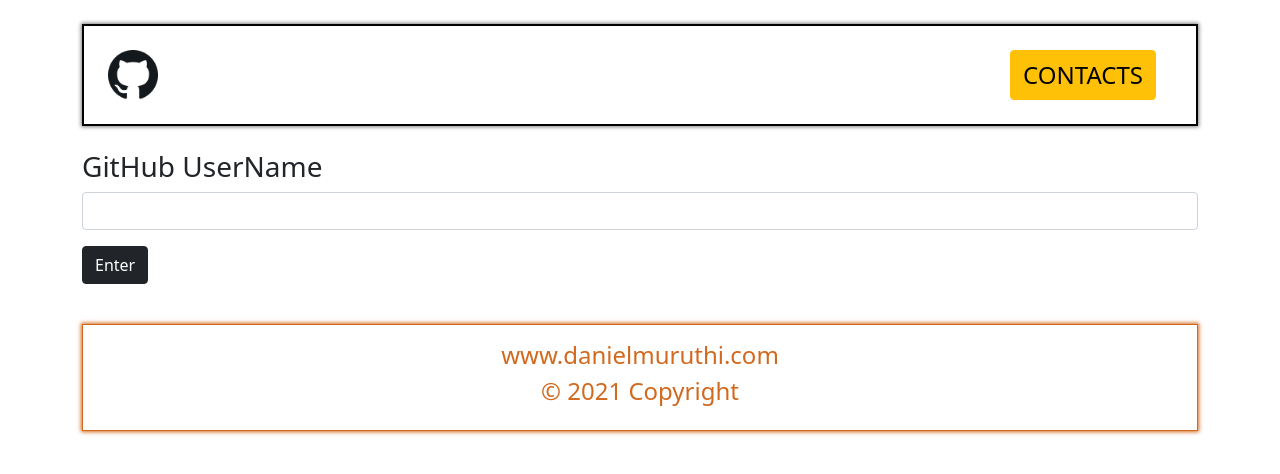
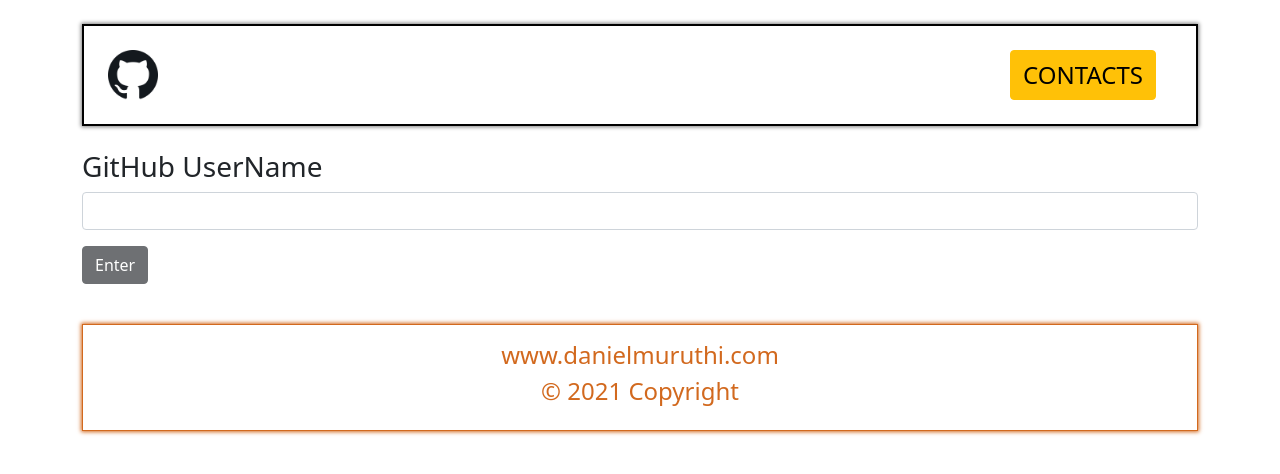
Before and after one commit to Daniel-Muruthi/git-account, an Angular app: page / in a window 1280 px wide. Shown: the top 474 px of the page. Built offline with nearby package versions, Linux system fonts and the light colour scheme.

Commit message:
This will change button properties

```diff
--- a/src/app/app.component.html
+++ b/src/app/app.component.html
@@ -1,6 +1,10 @@
 
 <div class="container">
-  <app-navbar></app-navbar>
-  <app-inputform></app-inputform>
-  <app-footer></app-footer>
+  <div class="row">
+    <div class="col-xs-12">
+      <app-navbar></app-navbar>
+      <app-inputform></app-inputform>
+      <app-footer></app-footer>
+    </div>
+  </div>
 </div>
--- a/src/app/inputform/inputform.component.html
+++ b/src/app/inputform/inputform.component.html
@@ -1,5 +1,5 @@
 <h3>GitHub UserName</h3>
 <input type="text" class="form-control" [(ngModel)]="username">
 <!-- <p class="my-2" >You have entered: {{username}}</p> -->
-<button class="my-3 btn btn-dark" [disabled]=!buttonstatus (click)="nameOutput()">Enter</button>
+<button class="my-3 btn btn-dark" [disabled]="username===''" (click)="nameOutput()">Enter</button>
 <h3>{{identity}}</h3>
--- a/src/app/inputform/inputform.component.ts
+++ b/src/app/inputform/inputform.component.ts
@@ -12,9 +12,10 @@ export class InputformComponent implements OnInit {
   identity=""
 
   constructor() {
-    setTimeout(()=>{
-      this.buttonstatus=true;
-    },3000);
+    // This set an enable timeout for button toggle status
+    // setTimeout(()=>{
+    //   this.buttonstatus=true;
+    // },3000);
   }
 
   ngOnInit(): void {
```
